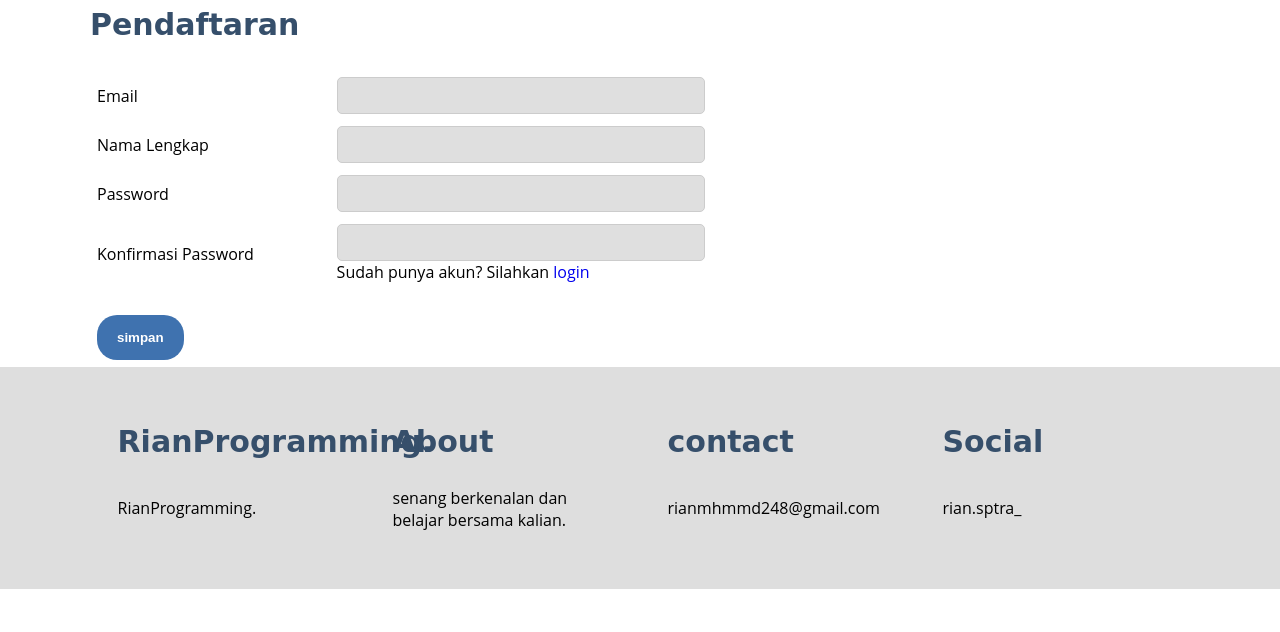
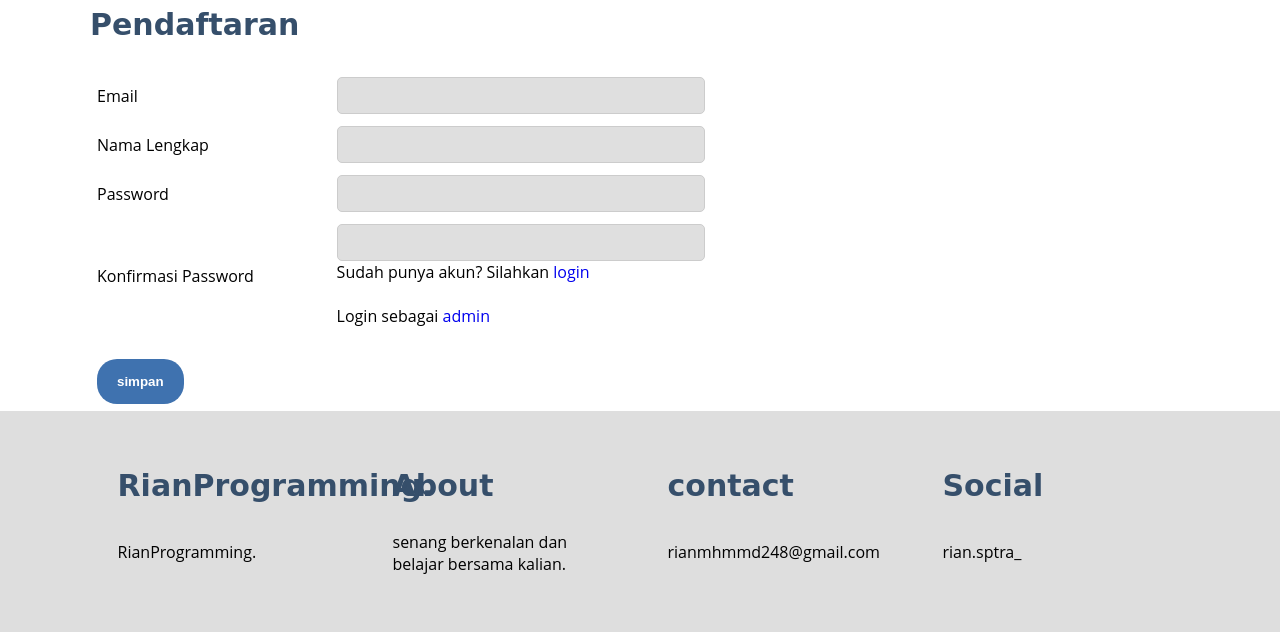
Before and after one commit to Rian248/riancompany.github.io, a PHP site: page /pendaftaran.php in a window 1280 px wide. Shown: the part 81-713 px from the top of the page. Run offline with PHP 8.4, Linux system fonts and the light colour scheme; data comes from the database, SQL or seed files in the repository; some libraries are stand-ins or nearby versions.

Commit message:
second commit

```diff
--- a/pendaftaran.php
+++ b/pendaftaran.php
@@ -97,6 +97,8 @@ if(isset($_POST['simpan'])){
                 <input type="password" name="konfirmasi_password" class="input"/>
                 <br>
                 Sudah punya akun? Silahkan <a href='<?php echo url_dasar()?>/login.php'>login</a>
+                <br><br>
+                Login sebagai <a href='<?php echo url_dasar()?>/admin/login.php'>admin</a>
             </td>
         </tr>
         <tr>
```
Also changed, not shown: inc/inc_koneksi.php (+20 -0 lines).
